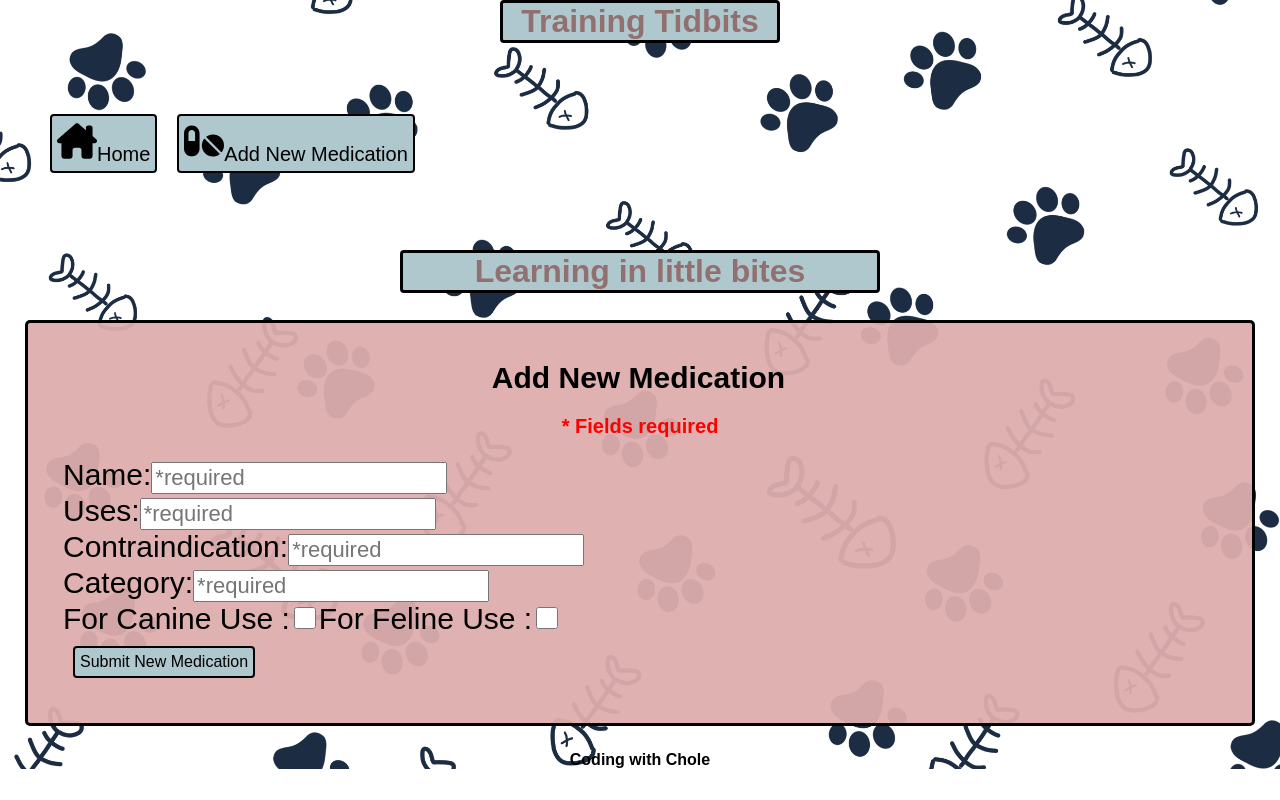
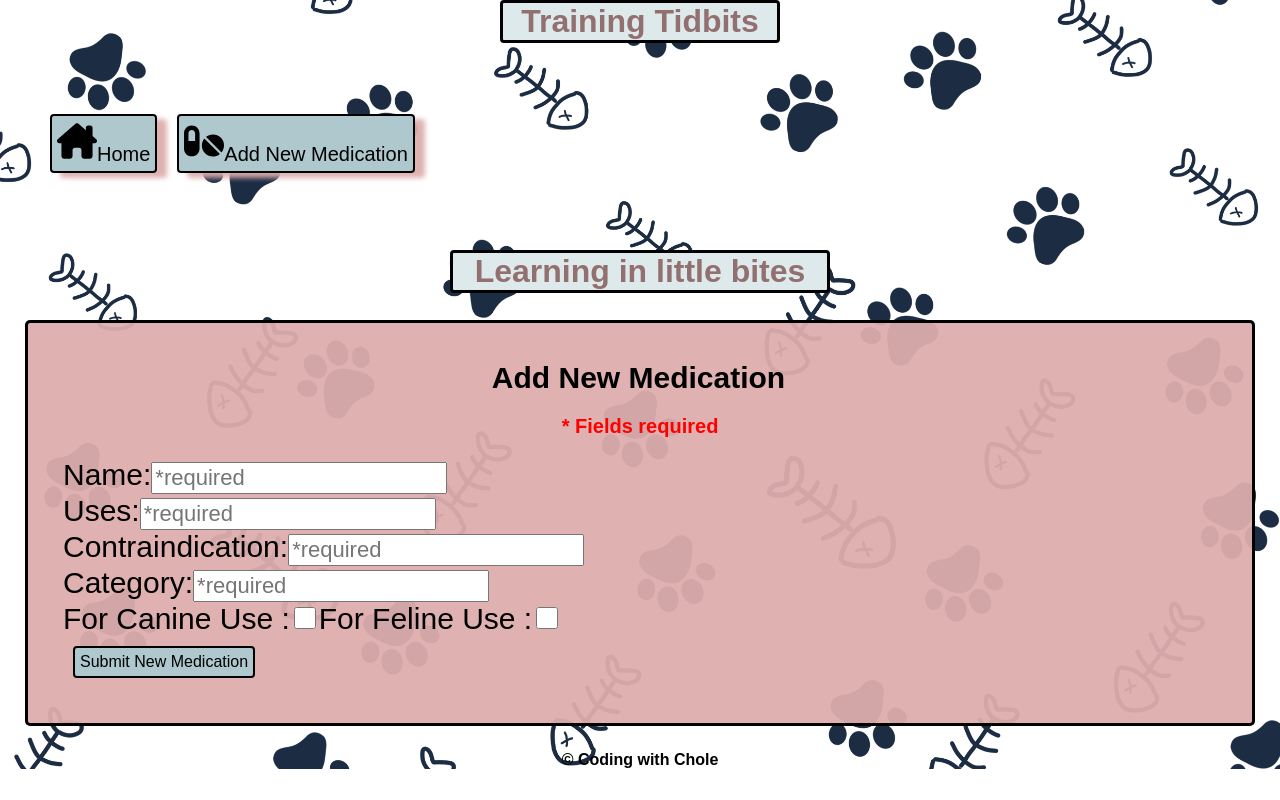
Before and after one commit to choleaxel/training-tidbits-frontend, a React (Create React App) app: page /Form in a window 1280 px wide. Built offline with nearby package versions, Linux system fonts and the light colour scheme; a web font is replaced by a local one.

Commit message:
box shadow to nav btns

```diff
--- a/src/App.css
+++ b/src/App.css
@@ -27,7 +27,7 @@
   border-color: black;
   margin-right: 450px;
   margin-left: 450px;
-  background-color: #aec8ce;
+  background-color: #dee9eb;
   text-align: center;
   color: #937070;
 }
@@ -51,7 +51,7 @@
   margin-right: 500px;
   margin-left: 500px;
   text-align: center;
-  background-color: #aec8ce;
+  background-color: #dee9eb;
   color: #937070;
   margin-top: 0px;
 }
@@ -73,10 +73,10 @@ footer {
   border-style: solid;
   border-radius: 4px;
   border-color: black;
-  margin-right: 400px;
-  margin-left: 400px;
+  margin-right: 450px;
+  margin-left: 450px;
   text-align: center;
-  background-color: #aec8ce;
+  background-color: #dee9eb;
   text-align: center;
   color: #937070;
   font-size: 2em;
@@ -100,6 +100,7 @@ footer {
   border-style: solid;
   border-radius: 4px;
   border-color: black;
+  box-shadow: 10px 5px 5px #ddadadf0;
   margin: 10px;
   background-color: #aec8ce;
   font-size: 20px;
--- a/src/App.js
+++ b/src/App.js
@@ -22,9 +22,13 @@ export default function App() {
             <Route path="/" element={<Home />} />
           </Routes>
         </body>
-        <footer>Coding with Chole</footer>
+        <footer> © Coding with Chole</footer>
       </div>
     </BrowserRouter>
   );
 }
 //questions for nikki, background image opacity.
+//login
+//sort cards alphabetically, by name. .sort() added to the front or backend(to the getAll)?
+//add more pages with other carousels and make home a page with dashboard of buttons?
+//other carousels, vaccinations, preventives, common procedures?
--- a/src/components/Form.jsx
+++ b/src/components/Form.jsx
@@ -126,3 +126,4 @@ export default function AddMedication() {
   );
 } //still need to add boolean check boxes for species
 //drop down for medication category?
+//happy pastel color pallette
--- a/src/components/MedicationCard.jsx
+++ b/src/components/MedicationCard.jsx
@@ -5,13 +5,13 @@ import catImage from "../Assets/cat-solid.svg";
 export default function MedicationCard({ medication }) {
   return (
     // <div class="card-row">
-    <div class="card-body">
-      <p class="card-header">{`${medication?.name}`}</p>
-      <p class="card-uses">Common Uses: {`${medication?.uses}`}</p>
+    <div className="card-body">
+      <p className="card-header">{`${medication?.name}`}</p>
+      <p className="card-uses">Common Uses: {`${medication?.uses}`}</p>
       <p class="card-category">
         Medication Category: {`${medication?.category}`}
       </p>
-      <p class="card-contra">
+      <p className="card-contra">
         Contraindications: {`${medication?.contraindication}`}
       </p>
       <p className="card-species">
```
